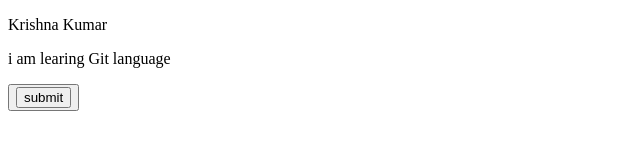
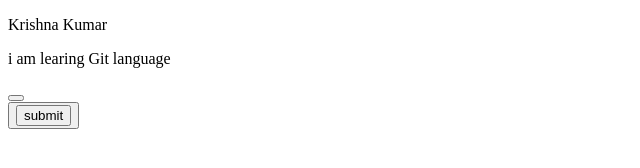
Before and after one commit to krishnavish9329/learningGitLanguage, a plain HTML site: page index.html in a window 1280 px wide. Shown: the whole page, without its empty margins (0-640 px from the left). Drawn offline with Linux system fonts and the light colour scheme.

Commit message:
add buttum

```diff
--- a/index.html
+++ b/index.html
@@ -8,6 +8,7 @@
 <body>
     <p>Krishna Kumar </p>
     <p>i am learing Git language</p>
+    <div><button></button></div>
 
     <button><input type="button" value="submit"></button>
 
```
